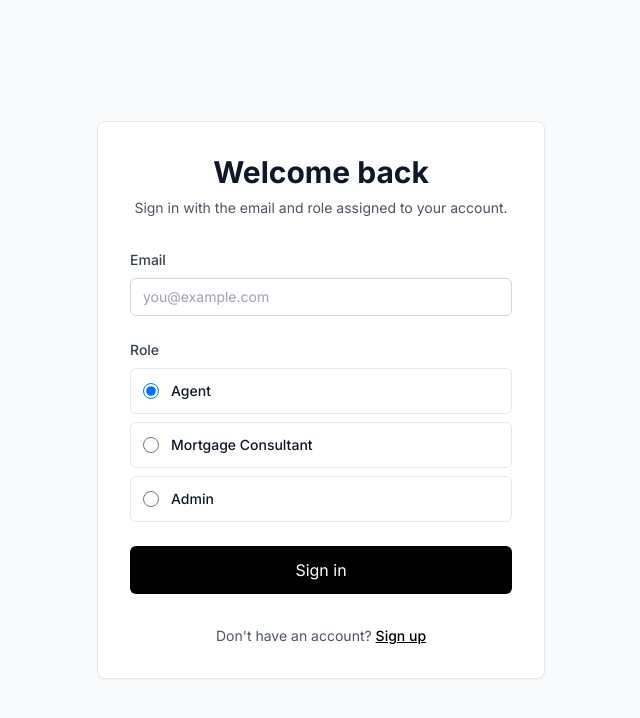
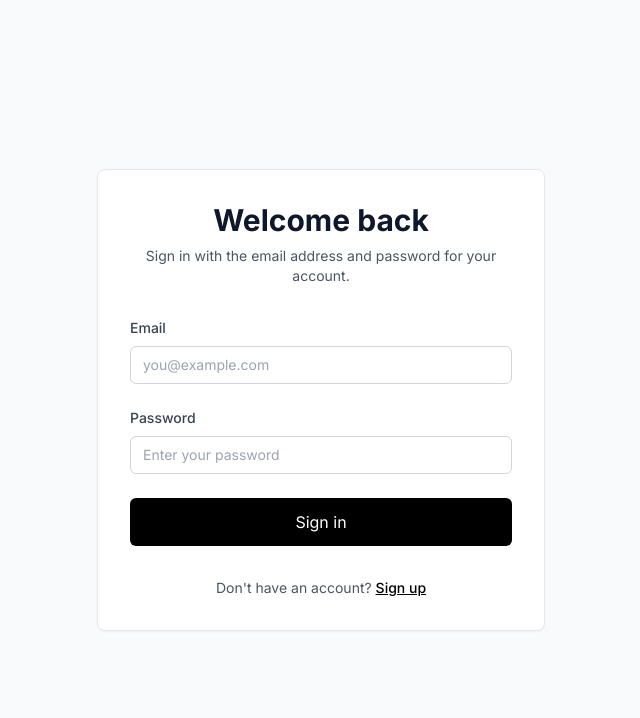
Before and after one commit to loganlgraham/referralcrm, a Next.js app: page /login in a window 1280 px wide. Shown: the top 718 px of the page, without its empty margins (319-959 px from the left). Built offline with nearby package versions, Linux system fonts and the light colour scheme.

Commit message:
Switch auth to email/password and tailor role nav

```diff
--- a/src/app/(auth)/login/page.tsx
+++ b/src/app/(auth)/login/page.tsx
@@ -6,14 +6,6 @@ import Link from 'next/link';
 import { FormEvent, Suspense, useMemo, useState } from 'react';
 import { signIn } from 'next-auth/react';
 import { useSearchParams } from 'next/navigation';
-
-const roleOptions = [
-  { value: 'agent', label: 'Agent' },
-  { value: 'mortgage-consultant', label: 'Mortgage Consultant' },
-  { value: 'admin', label: 'Admin' },
-] as const;
-
-type Role = (typeof roleOptions)[number]['value'];
 
 const providerErrorMessages: Record<string, string> = {
   CredentialsSignin: 'Unable to sign in with the provided credentials.',
@@ -40,7 +32,7 @@ function sanitizeRedirect(target: string | null, defaultPath: string) {
 
 function LoginForm() {
   const [email, setEmail] = useState('');
-  const [role, setRole] = useState<Role>('agent');
+  const [password, setPassword] = useState('');
   const [loading, setLoading] = useState(false);
   const [error, setError] = useState<string | null>(null);
   const searchParams = useSearchParams();
@@ -60,9 +52,16 @@ function LoginForm() {
     setError(null);
 
     const normalizedEmail = email.trim().toLowerCase();
+    const trimmedPassword = password.trim();
 
     if (!normalizedEmail) {
       setError('Please enter an email address.');
+      setLoading(false);
+      return;
+    }
+
+    if (!trimmedPassword) {
+      setError('Please enter your password.');
       setLoading(false);
       return;
     }
@@ -71,7 +70,7 @@ function LoginForm() {
     try {
       const result = await signIn('credentials', {
         email: normalizedEmail,
-        role,
+        password: trimmedPassword,
         redirect: false,
         callbackUrl,
       });
@@ -99,7 +98,7 @@ function LoginForm() {
       <div className="w-full max-w-md space-y-8 rounded-lg border bg-white p-8 shadow-sm">
         <div className="text-center space-y-2">
           <h1 className="text-3xl font-bold">Welcome back</h1>
-          <p className="text-sm text-gray-600">Sign in with the email and role assigned to your account.</p>
+          <p className="text-sm text-gray-600">Sign in with the email address and password for your account.</p>
         </div>
 
         {displayProviderError && (
@@ -132,25 +131,18 @@ function LoginForm() {
           </div>
 
           <div className="space-y-2">
-            <span className="block text-sm font-medium text-gray-700">Role</span>
-            <div className="space-y-2">
-              {roleOptions.map((option) => (
-                <label
-                  key={option.value}
-                  className="flex items-center gap-3 cursor-pointer rounded-md border p-3 hover:bg-gray-50 transition-colors"
-                >
-                  <input
-                    type="radio"
-                    name="role"
-                    value={option.value}
-                    checked={role === option.value}
-                    onChange={() => setRole(option.value)}
-                    className="h-4 w-4"
-                  />
-                  <span className="text-sm font-medium">{option.label}</span>
-                </label>
-              ))}
-            </div>
+            <label className="block text-sm font-medium text-gray-700" htmlFor="password">
+              Password
+            </label>
+            <input
+              id="password"
+              type="password"
+              autoComplete="current-password"
+              className="w-full rounded-md border border-gray-300 px-3 py-2 text-sm focus:border-black focus:outline-none focus:ring-1 focus:ring-black"
+              placeholder="Enter your password"
+              value={password}
+              onChange={(event) => setPassword(event.target.value)}
+            />
           </div>
 
           <button
--- a/src/app/api/auth/register/route.ts
+++ b/src/app/api/auth/register/route.ts
@@ -1,4 +1,5 @@
 import { NextResponse } from 'next/server';
+import bcrypt from 'bcryptjs';
 import { connectMongo } from '@/lib/mongoose';
 import { User } from '@/models/user';
 import { z } from 'zod';
@@ -11,6 +12,10 @@ const payloadSchema = z.object({
     .string()
     .email('Please provide a valid email address')
     .transform((value) => value.trim().toLowerCase()),
+  password: z
+    .string()
+    .min(8, 'Password must be at least 8 characters long')
+    .max(100, 'Password must be at most 100 characters long'),
   role: z.enum(roleValues),
   adminSecret: z.string().optional(),
 });
@@ -31,7 +36,7 @@ export async function POST(request: Request) {
     );
   }
 
-  const { name, email, role, adminSecret } = parsed.data;
+  const { name, email, password, role, adminSecret } = parsed.data;
 
   if (role === 'admin') {
     const expectedSecret = process.env.ADMIN_SIGNUP_SECRET;
@@ -60,11 +65,14 @@ export async function POST(request: Request) {
       );
     }
 
+    const passwordHash = await bcrypt.hash(password, 12);
+
     const user = await User.create({
       name,
       email,
       role,
       emailVerified: new Date(),
+      passwordHash,
     });
 
     return NextResponse.json(
--- a/src/app/signup/page.tsx
+++ b/src/app/signup/page.tsx
@@ -14,7 +14,7 @@ const roleOptions = [
 
 type Role = (typeof roleOptions)[number]['value'];
 
-type FieldErrors = Partial<Record<'name' | 'email' | 'role' | 'adminSecret', string[]>>;
+type FieldErrors = Partial<Record<'name' | 'email' | 'password' | 'role' | 'adminSecret', string[]>>;
 
 function sanitizeRedirect(target: string | null, defaultPath: string) {
   if (!target) return defaultPath;
@@ -38,6 +38,7 @@ function sanitizeRedirect(target: string | null, defaultPath: string) {
 export default function SignupPage() {
   const [name, setName] = useState('');
   const [email, setEmail] = useState('');
+  const [password, setPassword] = useState('');
   const [role, setRole] = useState<Role>('agent');
   const [adminSecret, setAdminSecret] = useState('');
   const [loading, setLoading] = useState(false);
@@ -54,6 +55,15 @@ export default function SignupPage() {
 
     const normalizedEmail = email.trim().toLowerCase();
     const trimmedName = name.trim();
+    const trimmedPassword = password.trim();
+
+    if (!trimmedPassword || trimmedPassword.length < 8) {
+      const message = 'Password must be at least 8 characters long.';
+      setError(message);
+      setFieldErrors({ password: [message] });
+      setLoading(false);
+      return;
+    }
 
     let redirected = false;
     try {
@@ -65,6 +75,7 @@ export default function SignupPage() {
         body: JSON.stringify({
           name: trimmedName,
           email: normalizedEmail,
+          password: trimmedPassword,
           role,
           adminSecret: role === 'admin' ? adminSecret.trim() || undefined : undefined,
         }),
@@ -82,7 +93,7 @@ export default function SignupPage() {
 
       const result = await signIn('credentials', {
         email: normalizedEmail,
-        role,
+        password: trimmedPassword,
         redirect: false,
         callbackUrl,
       });
@@ -163,6 +174,23 @@ export default function SignupPage() {
           </div>
 
           <div className="space-y-2">
+            <label className="block text-sm font-medium text-gray-700" htmlFor="password">
+              Password
+            </label>
+            <input
+              id="password"
+              type="password"
+              autoComplete="new-password"
+              className="w-full rounded-md border border-gray-300 px-3 py-2 text-sm focus:border-black focus:outline-none focus:ring-1 focus:ring-black"
+              placeholder="Create a password"
+              value={password}
+              onChange={(event) => setPassword(event.target.value)}
+            />
+            <p className="text-xs text-gray-500">Use at least 8 characters.</p>
+            {renderFieldError('password')}
+          </div>
+
+          <div className="space-y-2">
             <span className="block text-sm font-medium text-gray-700">Role</span>
             <div className="space-y-2">
               {roleOptions.map((option) => (
--- a/src/components/layout/sidebar.tsx
+++ b/src/components/layout/sidebar.tsx
@@ -7,14 +7,16 @@ import { Session } from 'next-auth';
 import { LogOutIcon } from 'lucide-react';
 import { signOut } from 'next-auth/react';
 
-const navItems = [
-  { href: '/dashboard', label: 'Dashboard' },
-  { href: '/referrals', label: 'Referrals' },
-  { href: '/agents', label: 'Agents' },
-  { href: '/lenders', label: 'Lenders' },
-  { href: '/payments', label: 'Payments' },
-  { href: '/imports', label: 'Imports' },
-  { href: '/settings', label: 'Settings', roles: ['admin', 'manager'] }
+type Role = 'admin' | 'mortgage-consultant' | 'agent' | string;
+
+const navItems: Array<{ href: string; label: string; roles?: Role[] }> = [
+  { href: '/dashboard', label: 'Dashboard', roles: ['admin', 'mortgage-consultant', 'agent'] },
+  { href: '/referrals', label: 'Referrals', roles: ['admin', 'mortgage-consultant', 'agent'] },
+  { href: '/agents', label: 'Agents', roles: ['admin', 'mortgage-consultant'] },
+  { href: '/lenders', label: 'Mortgage Consultants', roles: ['admin', 'agent'] },
+  { href: '/payments', label: 'Payments', roles: ['admin', 'agent'] },
+  { href: '/imports', label: 'Imports', roles: ['admin'] },
+  { href: '/settings', label: 'Settings', roles: ['admin'] }
 ];
 
 export function Sidebar({ session }: { session: Session }) {
--- a/src/lib/auth-config.ts
+++ b/src/lib/auth-config.ts
@@ -2,6 +2,7 @@ import { MongoDBAdapter } from '@next-auth/mongodb-adapter';
 import CredentialsProvider from 'next-auth/providers/credentials';
 import EmailProvider from 'next-auth/providers/email';
 import GoogleProvider from 'next-auth/providers/google';
+import bcrypt from 'bcryptjs';
 import type { NextAuthOptions } from 'next-auth';
 import { Resend } from 'resend';
 import { getClientPromise } from '@/lib/mongodb-client';
@@ -17,7 +18,7 @@ const credentialsSchema = z.object({
     .string()
     .email()
     .transform((value) => value.trim().toLowerCase()),
-  role: z.enum(roleValues),
+  password: z.string().min(1),
 });
 
 const providers: NextAuthOptions['providers'] = [];
@@ -27,7 +28,7 @@ providers.push(
     name: 'Standard Login',
     credentials: {
       email: { label: 'Email', type: 'email' },
-      role: { label: 'Role', type: 'text' },
+      password: { label: 'Password', type: 'password' },
     },
     async authorize(credentials) {
       const parsed = credentialsSchema.safeParse(credentials);
@@ -36,36 +37,37 @@ providers.push(
         throw new Error('Invalid credentials submitted. Please check the form fields and try again.');
       }
 
-      const { email, role } = parsed.data;
+      const { email, password } = parsed.data;
 
       await connectMongo();
 
-      const user = await User.findOne({ email });
+      const user = await User.findOne({ email }).select('+passwordHash role name email');
 
       if (!user) {
         throw new Error('No account found for this email address. Please sign up first.');
       }
 
+      if (!user.passwordHash) {
+        throw new Error('This account has not been configured with a password. Please reset your password or contact support.');
+      }
+
+      const isValidPassword = await bcrypt.compare(password, user.passwordHash);
+
+      if (!isValidPassword) {
+        throw new Error('Incorrect password. Please try again.');
+      }
+
       const storedRole = (user.role as Role | null) ?? null;
 
-      if (storedRole && storedRole !== role) {
-        throw new Error('The selected role does not match the role assigned to this account.');
-      }
-
       if (!storedRole) {
-        if (role === 'admin') {
-          throw new Error('Admin access requires an administrator to approve your account.');
-        }
-
-        user.role = role;
-        await user.save();
+        throw new Error('This account does not have a role assigned. Please contact an administrator.');
       }
 
       return {
         id: user._id.toString(),
         email: user.email,
         name: user.name ?? undefined,
-        role: (user.role as Role | undefined) ?? role,
+        role: storedRole,
       } as any;
     },
   })
--- a/src/models/user.ts
+++ b/src/models/user.ts
@@ -7,6 +7,7 @@ const UserSchema = new Schema(
     emailVerified: Date,
     image: String,
     role: { type: String, enum: ['agent', 'mortgage-consultant', 'admin'], default: null },
+    passwordHash: { type: String, required: true, select: false },
   },
   { timestamps: true }
 );
```
